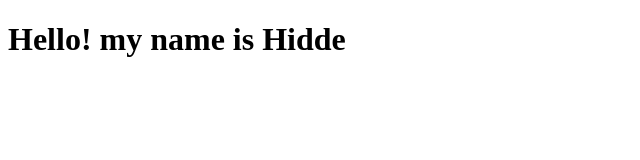
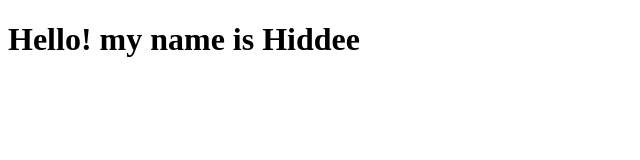
Before and after one commit to veslav3/git-tutorial, a plain HTML site: page index.html in a window 1280 px wide. Shown: the full height of the page, 0-640 px from the left. Drawn offline with Linux system fonts and the light colour scheme.

Commit message:
work pls

```diff
--- a/index.html
+++ b/index.html
@@ -8,7 +8,7 @@
 </head>
 
 <body>
-    <h1>Hello! my name is Hidde</h1>
+    <h1>Hello! my name is Hiddee</h1>
   <script src=""></script>
 </body>
 </html>
```
